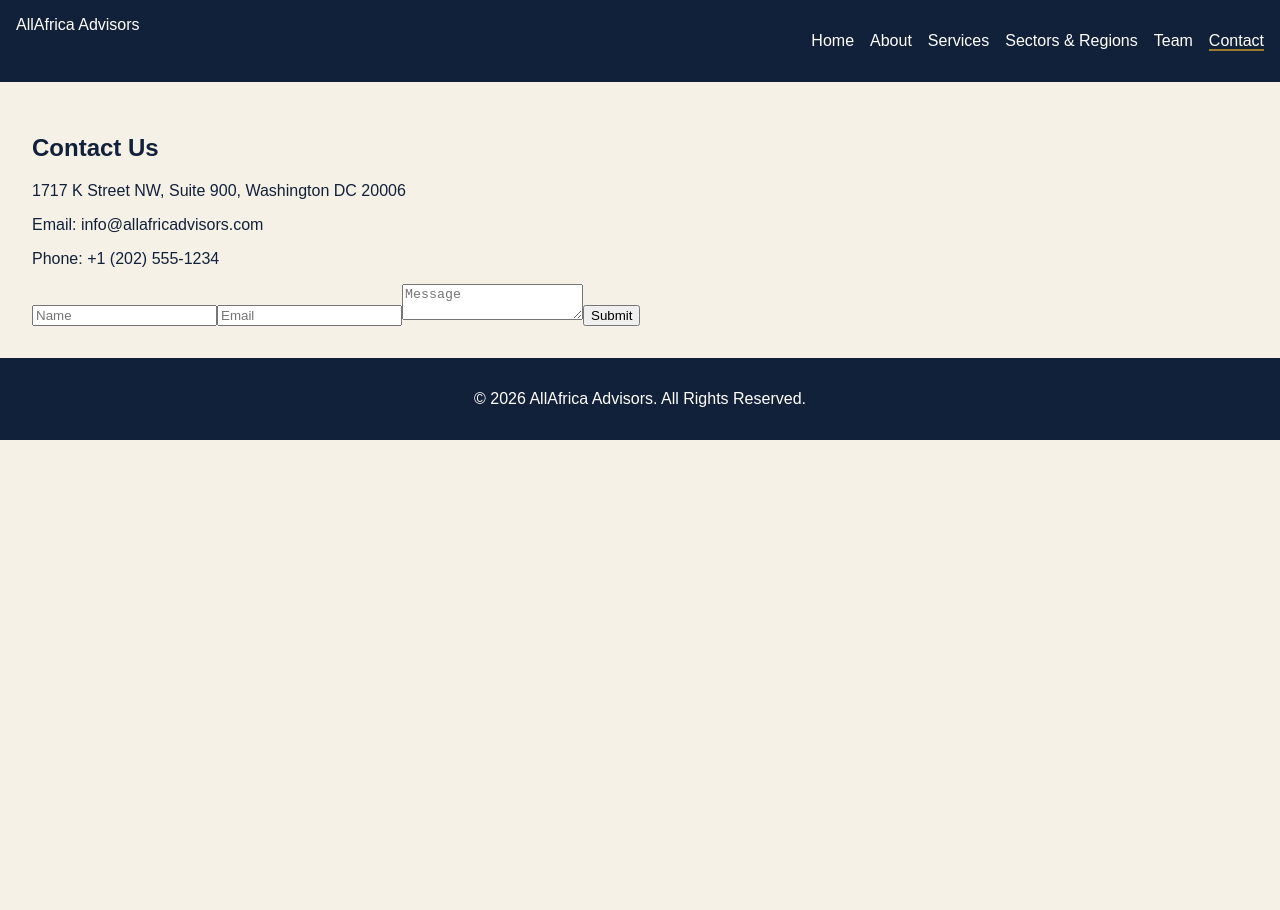
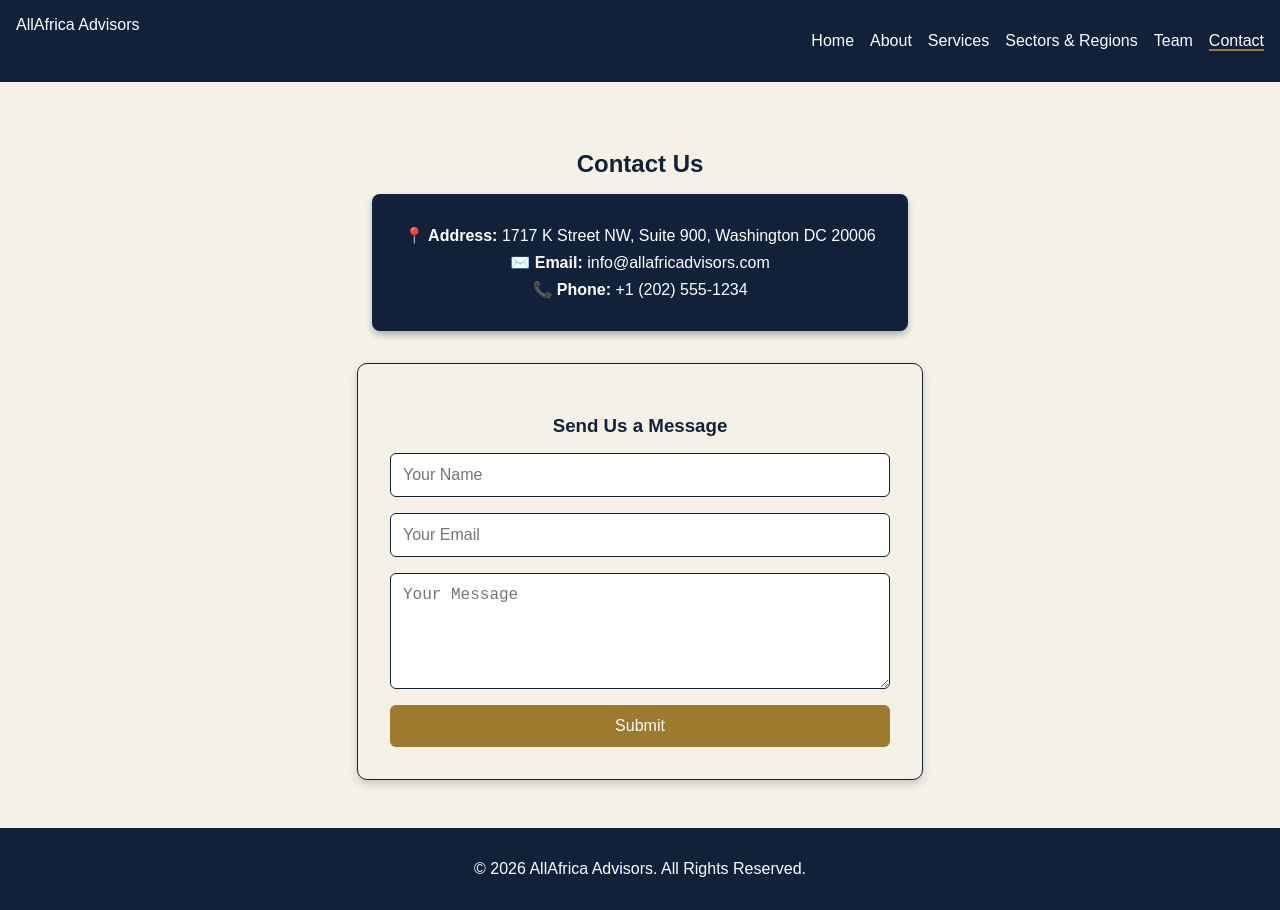
Before and after one commit to davidnjagih-png/allafrica-advisors, a React (Create React App) app: page /contact in a window 1280 px wide. Before the commit the page ends 800 px from the top, so only its background shows below. Built offline with nearby package versions, Linux system fonts and the light colour scheme.

Commit message:
contact page code modification incooporating a form and new css

```diff
--- /dev/null
+++ b/src/components/ContactFormCard.jsx
@@ -0,0 +1,19 @@
+// src/components/ContactFormCard.jsx
+import React from "react";
+import "../styles/ContactFormCard.css";
+
+function ContactFormCard() {
+  return (
+    <div className="contact-card">
+      <h3>Send Us a Message</h3>
+      <form>
+        <input type="text" placeholder="Your Name" required />
+        <input type="email" placeholder="Your Email" required />
+        <textarea placeholder="Your Message" rows="5" required></textarea>
+        <button type="submit">Submit</button>
+      </form>
+    </div>
+  );
+}
+
+export default ContactFormCard;
--- a/src/pages/Contact.jsx
+++ b/src/pages/Contact.jsx
@@ -1,18 +1,25 @@
+// src/pages/Contact.jsx
 import React from "react";
+import ContactFormCard from "../components/ContactFormCard";
+import "../styles/Contact.css";
 
 function Contact() {
   return (
-    <section className="page">
+    <section className="contact-page">
       <h2>Contact Us</h2>
-      <p>1717 K Street NW, Suite 900, Washington DC 20006</p>
-      <p>Email: info@allafricadvisors.com</p>
-      <p>Phone: +1 (202) 555-1234</p>
-      <form>
-        <input type="text" placeholder="Name" />
-        <input type="email" placeholder="Email" />
-        <textarea placeholder="Message"></textarea>
-        <button type="submit">Submit</button>
-      </form>
+      <div className="contact-details">
+        <p>
+          <strong>📍 Address:</strong> 1717 K Street NW, Suite 900, Washington
+          DC 20006
+        </p>
+        <p>
+          <strong>✉️ Email:</strong> info@allafricadvisors.com
+        </p>
+        <p>
+          <strong>📞 Phone:</strong> +1 (202) 555-1234
+        </p>
+      </div>
+      <ContactFormCard />
     </section>
   );
 }
--- a/src/styles/Contact.css
+++ b/src/styles/Contact.css
@@ -0,0 +1,26 @@
+.contact-page {
+  display: flex;
+  flex-direction: column;
+  align-items: center;
+  padding: 3rem;
+}
+
+.contact-page h2 {
+  margin-bottom: 1rem;
+  color: var(--ink-navy);
+}
+
+.contact-details {
+  background-color: var(--ink-navy);
+  color: white;
+  padding: 1.5rem 2rem;
+  border-radius: 8px;
+  margin-bottom: 2rem;
+  text-align: center;
+  box-shadow: 0 4px 6px rgba(18, 33, 58, 0.3);
+}
+
+.contact-details p {
+  margin: 0.5rem 0;
+  font-size: 1rem;
+}
--- /dev/null
+++ b/src/styles/ContactFormCard.css
@@ -0,0 +1,44 @@
+.contact-card {
+  background-color: var(--parchment);
+  border: 1px solid var(--ink-navy);
+  border-radius: 10px;
+  padding: 2rem;
+  width: 100%;
+  max-width: 500px;
+  text-align: center;
+  box-shadow: 0 4px 8px rgba(18, 33, 58, 0.2);
+}
+
+.contact-card h3 {
+  margin-bottom: 1rem;
+  color: var(--ink-navy);
+}
+
+.contact-card form {
+  display: flex;
+  flex-direction: column;
+  gap: 1rem;
+}
+
+.contact-card input,
+.contact-card textarea {
+  padding: 0.75rem;
+  border: 1px solid var(--ink-navy);
+  border-radius: 6px;
+  font-size: 1rem;
+}
+
+.contact-card button {
+  background-color: var(--ochre-gold);
+  color: white;
+  border: none;
+  padding: 0.75rem;
+  border-radius: 6px;
+  cursor: pointer;
+  font-size: 1rem;
+  transition: background-color 0.2s ease;
+}
+
+.contact-card button:hover {
+  background-color: var(--clay-rust);
+}
```
